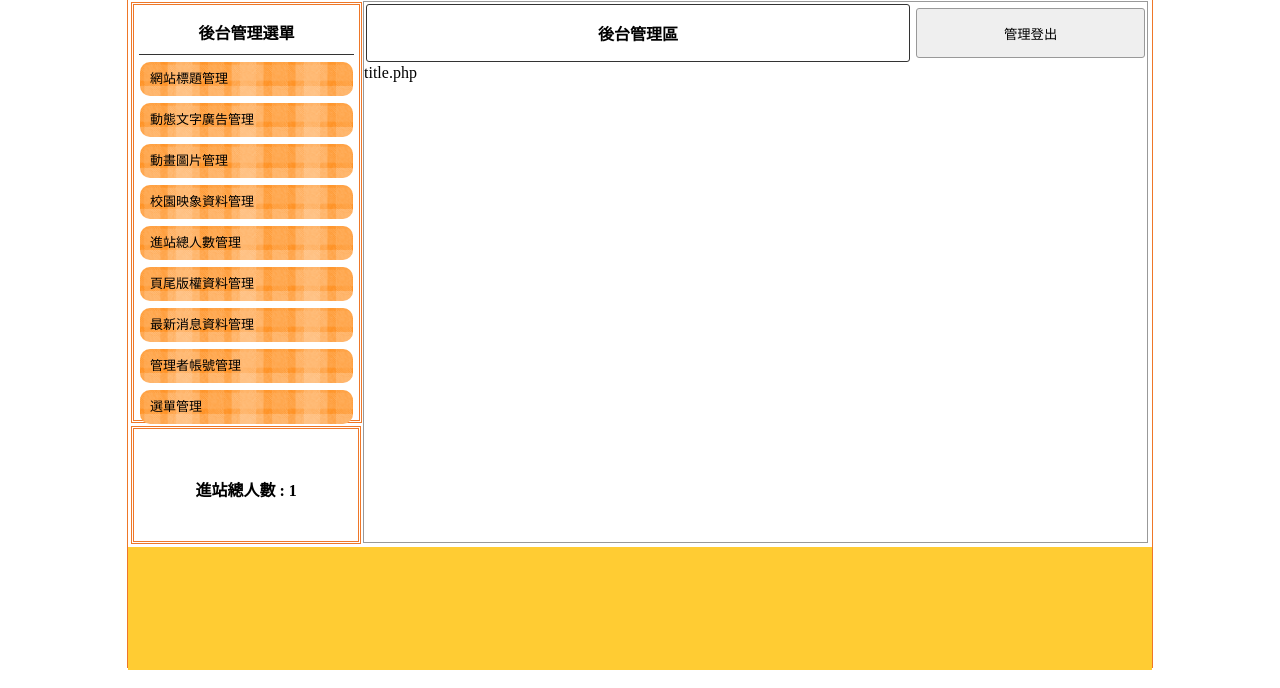
After one commit to mokshayang/classB, a PHP site: page /test/back.php?do=title in a window 1280 px wide. The commit adds this page. Shown: the part 112-800 px from the top of the page. Run offline with PHP 8.4, Linux system fonts and the light colour scheme.

Commit message:
解構檔案

```diff
--- /dev/null
+++ b/back.php
@@ -0,0 +1,138 @@
+<!DOCTYPE html PUBLIC "-//W3C//DTD XHTML 1.0 Transitional//EN" "http://www.w3.org/TR/xhtml1/DTD/xhtml1-transitional.dtd">
+<!-- saved from url=(0068)?do=admin&redo=title -->
+<html xmlns="http://www.w3.org/1999/xhtml">
+
+<head>
+	<meta http-equiv="Content-Type" content="text/html; charset=UTF-8">
+
+	<title>卓越科技大學校園資訊系統</title>
+	<link href="./css/css.css" rel="stylesheet">
+	<script src="./js/jquery-1.9.1.min.js"></script>
+	<script src="./js/js.js"></script>
+</head>
+
+<body>
+	<div id="cover" style="display:none; ">
+		<div id="coverr">
+			<a style="position:absolute; right:3px; top:4px; cursor:pointer; z-index:9999;" onclick="cl(&#39;#cover&#39;)">X</a>
+			<div id="cvr" style="position:absolute; width:99%; height:100%; margin:auto; z-index:9898;"></div>
+		</div>
+	</div>
+	<iframe style="display:none;" name="back" id="back"></iframe>
+	<div id="main">
+		<a title="" href="index.php">
+			<div class="ti" style="background:url(&#39;use/&#39;); background-size:cover;"></div>
+			<!--標題-->
+		</a>
+		<div id="ms">
+			<div id="lf" style="float:left;">
+				<div id="menuput" class="dbor">
+					<!--主選單放此-->
+					<span class="t botli">後台管理選單</span>
+					<a style="color:#000; font-size:13px; text-decoration:none;" href="?do=title">
+						<div class="mainmu">網站標題管理 </div>
+					</a>
+					<a style="color:#000; font-size:13px; text-decoration:none;" href="?do=ad">
+						<div class="mainmu">動態文字廣告管理 </div>
+					</a>
+					<a style="color:#000; font-size:13px; text-decoration:none;" href="?do=mvim">
+						<div class="mainmu">動畫圖片管理 </div>
+					</a>
+					<a style="color:#000; font-size:13px; text-decoration:none;" href="?do=image">
+						<div class="mainmu">校園映象資料管理 </div>
+					</a>
+					<a style="color:#000; font-size:13px; text-decoration:none;" href="?do=total">
+						<div class="mainmu">進站總人數管理 </div>
+					</a>
+					<a style="color:#000; font-size:13px; text-decoration:none;" href="?do=bottom">
+						<div class="mainmu">頁尾版權資料管理 </div>
+					</a>
+					<a style="color:#000; font-size:13px; text-decoration:none;" href="?do=news">
+						<div class="mainmu">最新消息資料管理 </div>
+					</a>
+					<a style="color:#000; font-size:13px; text-decoration:none;" href="?do=admin">
+						<div class="mainmu">管理者帳號管理 </div>
+					</a>
+					<a style="color:#000; font-size:13px; text-decoration:none;" href="?do=menu">
+						<div class="mainmu">
+							選單管理 </div>
+					</a>
+
+				</div>
+				<div class="dbor" style="margin:3px; width:95%; height:20%; line-height:100px;">
+					<span class="t">進站總人數 :
+						1 </span>
+				</div>
+			</div>
+			<div class="di" style="height:540px; border:#999 1px solid; width:76.5%; margin:2px 0px 0px 0px; float:left; position:relative; left:20px;">
+				<!--正中央-->
+				<table width="100%">
+					<tbody>
+						<tr>
+							<td style="width:70%;font-weight:800; border:#333 1px solid; border-radius:3px;" class="cent"><a href="?do=admin" style="color:#000; text-decoration:none;">後台管理區</a></td>
+							<td><button onclick="document.cookie=&#39;user=&#39;;location.replace(&#39;?&#39;)" style="width:99%; margin-right:2px; height:50px;">管理登出</button></td>
+						</tr>
+					</tbody>
+				</table>
+				<?php
+				$do = $_GET['do'] ?? 'main';
+				$file = "./back/" . $do . ".php";
+				if (file_exists($file)) {
+					include_once $file;
+				} else {
+					include_once "./back/main.php";
+				}
+				?>
+
+				<!-- <div style="width:99%; height:87%; margin:auto; overflow:auto; border:#666 1px solid;">
+					<p class="t cent botli">網站標題管理</p>
+					<form method="post" target="back" action="?do=tii">
+						<table width="100%">
+							<tbody>
+								<tr class="yel">
+									<td width="45%">網站標題</td>
+									<td width="23%">替代文字</td>
+									<td width="7%">顯示</td>
+									<td width="7%">刪除</td>
+									<td></td>
+								</tr>
+							</tbody>
+						</table>
+						<table style="margin-top:40px; width:70%;">
+							<tbody>
+								<tr>
+									<td width="200px"><input type="button" onclick="op(&#39;#cover&#39;,&#39;#cvr&#39;,&#39;view.php?do=title&#39;)" value="新增網站標題圖片"></td>
+									<td class="cent"><input type="submit" value="修改確定"><input type="reset" value="重置"></td>
+								</tr>
+							</tbody>
+						</table>
+
+					</form>
+				</div> -->
+			</div>
+			<div id="alt" style="position: absolute; width: 350px; min-height: 100px; word-break:break-all; text-align:justify;  background-color: rgb(255, 255, 204); top: 50px; left: 400px; z-index: 99; display: none; padding: 5px; border: 3px double rgb(255, 153, 0); background-position: initial initial; background-repeat: initial initial;"></div>
+			<script>
+				$(".sswww").hover(
+					function() {
+						$("#alt").html("" + $(this).children(".all").html() + "").css({
+							"top": $(this).offset().top - 50
+						})
+						$("#alt").show()
+					}
+				)
+				$(".sswww").mouseout(
+					function() {
+						$("#alt").hide()
+					}
+				)
+			</script>
+		</div>
+		<div style="clear:both;"></div>
+		<div style="width:1024px; left:0px; position:relative; background:#FC3; margin-top:4px; height:123px; display:block;">
+			<span class="t" style="line-height:123px;"></span>
+		</div>
+	</div>
+
+</body>
+
+</html>
--- /dev/null
+++ b/back/ad.php
@@ -0,0 +1,2 @@
+
+ad.php
--- /dev/null
+++ b/back/admin.php
@@ -0,0 +1 @@
+admin.php
--- /dev/null
+++ b/back/bottom.php
@@ -0,0 +1 @@
+bottom.php
--- /dev/null
+++ b/back/image.php
@@ -0,0 +1 @@
+image.php
--- /dev/null
+++ b/back/menu.php
@@ -0,0 +1 @@
+menu.php
--- /dev/null
+++ b/back/mvim.php
@@ -0,0 +1 @@
+mvim.php
--- /dev/null
+++ b/back/news.php
@@ -0,0 +1 @@
+news.php
--- /dev/null
+++ b/back/title.php
@@ -0,0 +1 @@
+title.php
--- /dev/null
+++ b/back/total.php
@@ -0,0 +1 @@
+total.php
--- a/01P02.htm
+++ b/index.php
@@ -17,7 +17,7 @@
 </div>
 <iframe style="display:none;" name="back" id="back"></iframe>
 	<div id="main">
-    	<a title="" href="./home_files/home.htm"><div class="ti" style="background:url(&#39;use/&#39;); background-size:cover;"></div><!--標題--></a>
+    	<a title="" href="index.php"><div class="ti" style="background:url(&#39;use/&#39;); background-size:cover;"></div><!--標題--></a>
         	<div id="ms">
              	<div id="lf" style="float:left;">
             		<div id="menuput" class="dbor">
```
Also changed, not shown: 01P03.html (deleted, +0 -117 lines), front/login.php (renamed from 01P01.htm), front/news.php (renamed from 01P04.htm).
